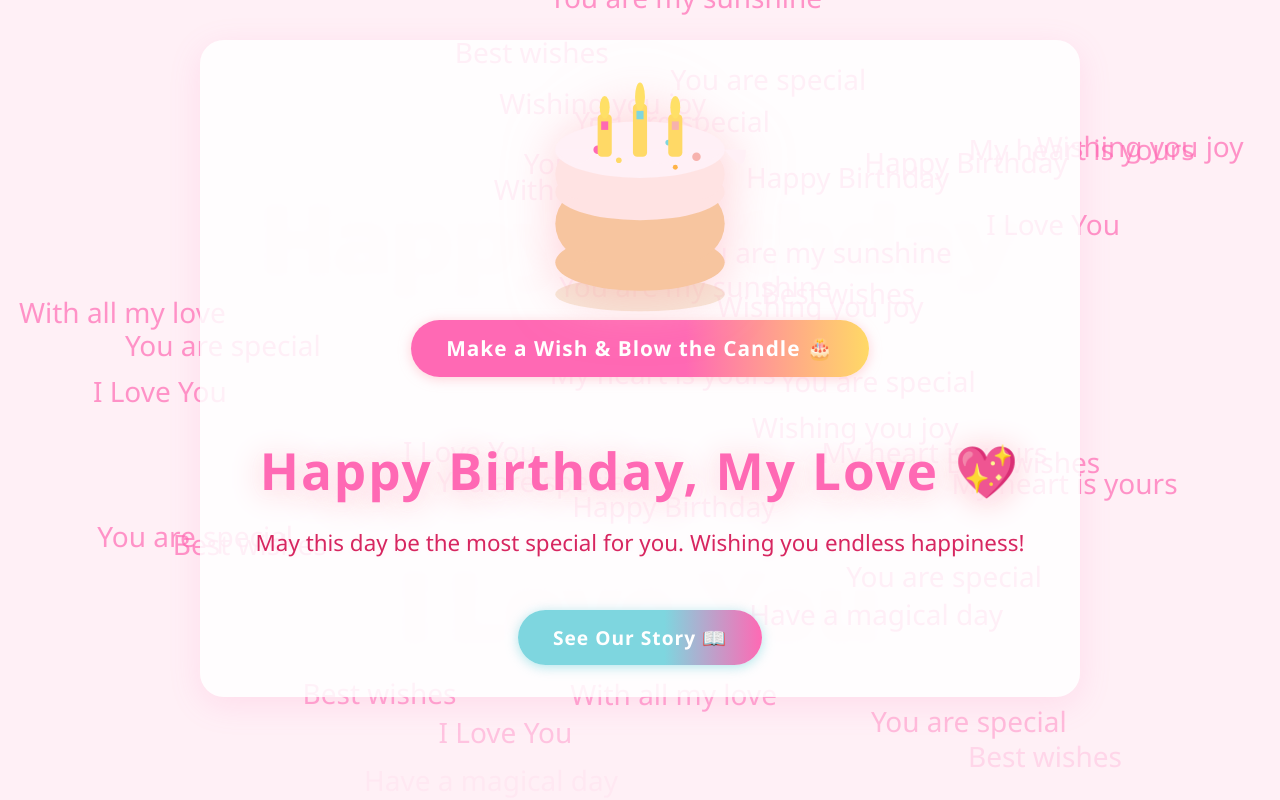
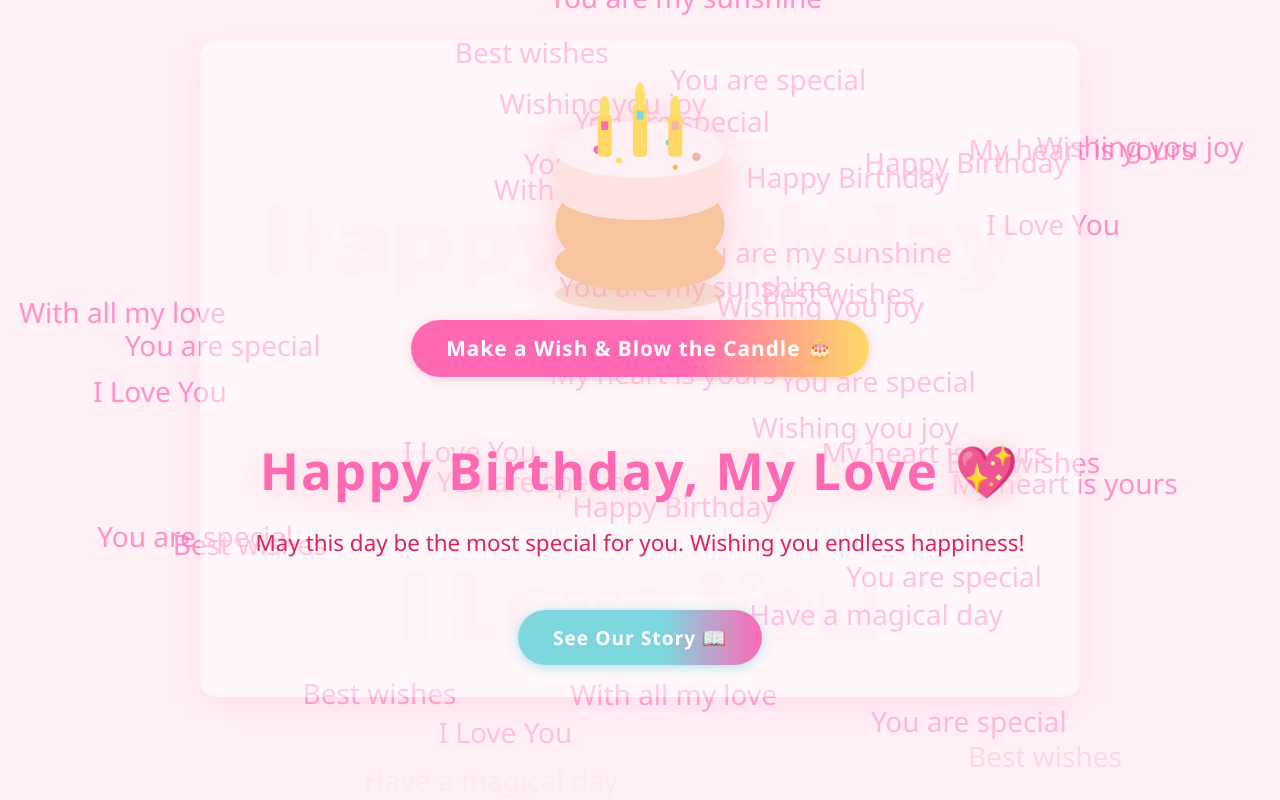
Before and after one commit to Sittinon2501/mylove, an Angular app: page / in a window 1280 px wide. Built offline with nearby package versions, Linux system fonts and the light colour scheme.

Commit message:
Refactor CSS and HTML: Adjust background opacity for main content in home and story components to enhance visual consistency

```diff
--- a/src/app/home/home.component.css
+++ b/src/app/home/home.component.css
@@ -65,7 +65,7 @@ body, html {
   /* top: unset; */
   max-width: 800px;
   width: 100%;
-  background: rgba(255,255,255,0.85);
+  background: rgba(255,255,255,0.6);
   border-radius: 24px;
   box-shadow: 0 8px 32px rgba(255,105,180,0.15);
   padding: 2rem 2.5rem;
--- a/src/app/home/home.component.html
+++ b/src/app/home/home.component.html
@@ -3,7 +3,7 @@
   <span class="bg-ily">I Love You</span>
 </div>
 <canvas id="letterRain"></canvas>
-<div class="main-content">
+<div class="main-content" style="background: rgba(255,255,255,0.45); border-radius: 1rem;">
   <!-- Animated Birthday Cake SVG -->
   <div class="cake-container" style="margin-bottom: 0.5rem;">
     <svg class="birthday-cake-animated" viewBox="0 0 440 340" width="340" height="240" style="max-width:340px;max-height:240px;">
--- a/src/app/story/story.component.css
+++ b/src/app/story/story.component.css
@@ -1,7 +1,8 @@
 .story-main {
-  max-width: 600px;
+  max-width: 800px;
+  width: 100%;
   margin: 40px auto;
-  background: rgba(255,255,255,0.92);
+  background: rgba(255,255,255,0.45);
   border-radius: 24px;
   box-shadow: 0 8px 32px rgba(255,105,180,0.15);
   padding: 2.5rem 2rem 2rem 2rem;
--- a/src/app/story/story.component.html
+++ b/src/app/story/story.component.html
@@ -1,5 +1,5 @@
 <canvas id="letterRain" style="position:fixed; left:0; top:0; width:100vw; height:100vh; z-index:0; pointer-events:none;"></canvas>
-<div class="story-main" style="position:relative; z-index:1;">
+<div class="story-main" style="position:relative; z-index:1; background: rgba(255,255,255,0.45); border-radius: 1rem; max-width:800px; width:100%;">
   <h1>🌈 เรื่องราวของเรา 🌈</h1>
   <div class="story-images">
     <img src="assets/story1.jpg" alt="ความทรงจำ 1" />
```
